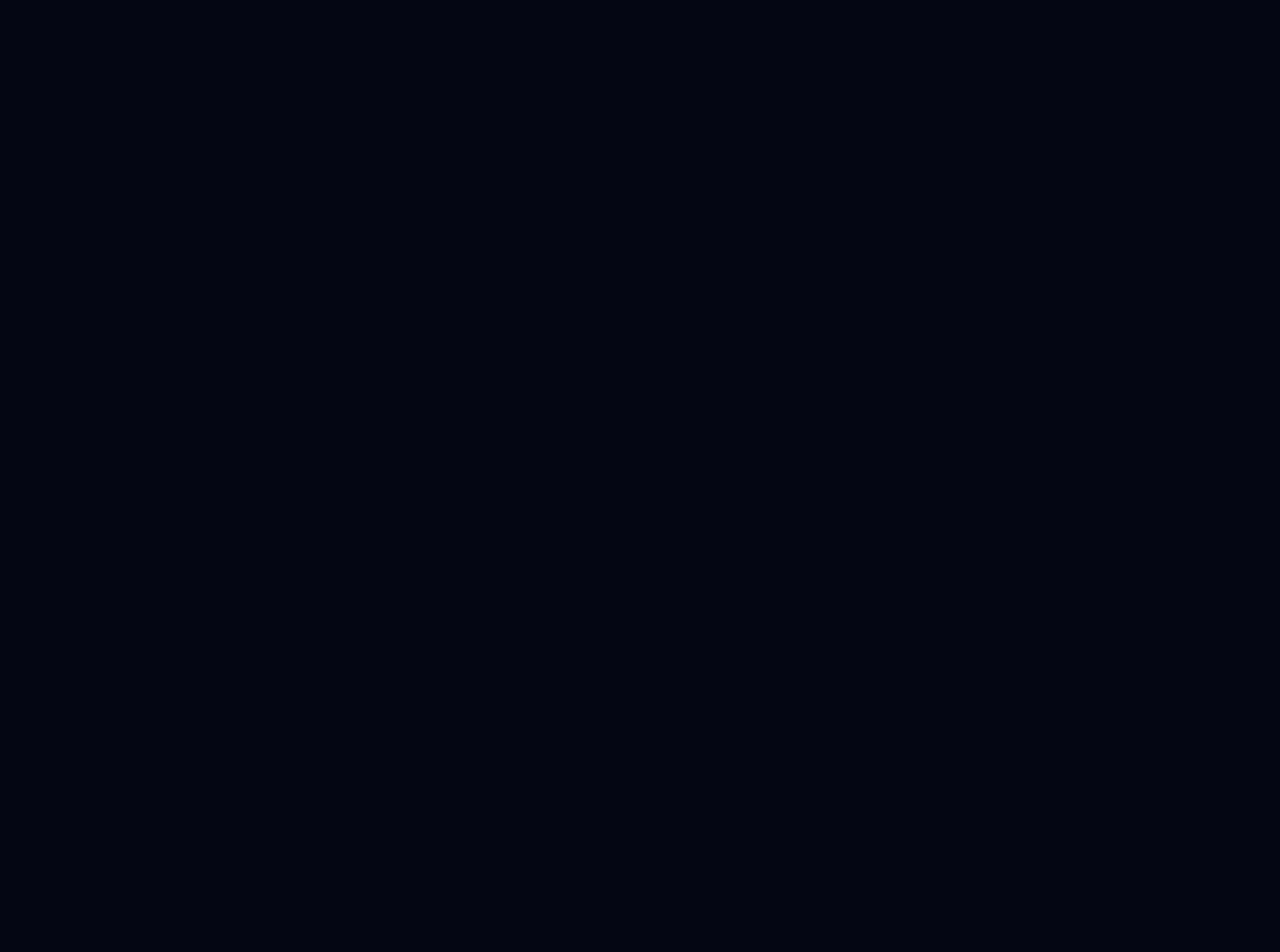
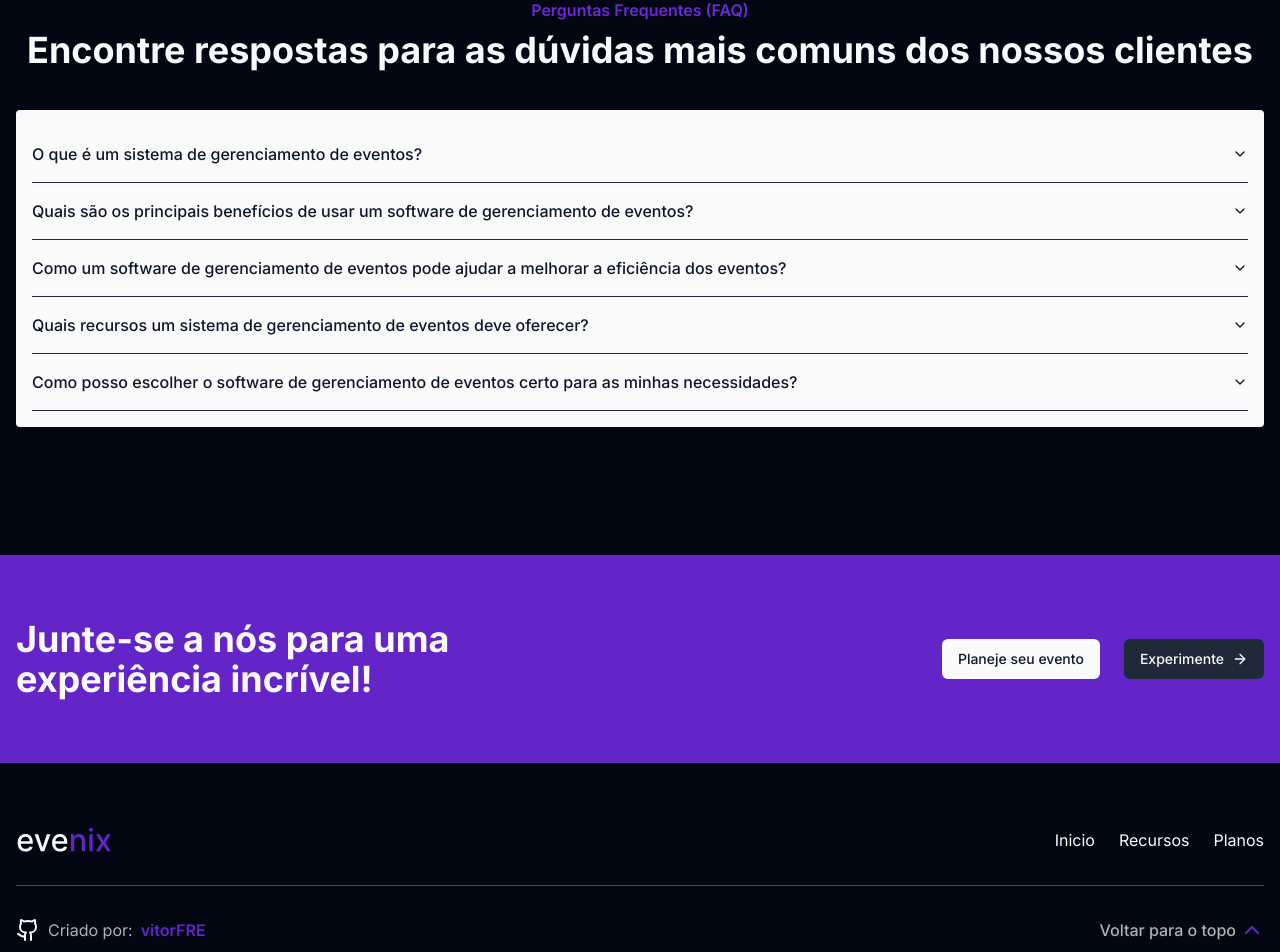
Before and after one commit to vitorFRE/evenix, a Next.js app: page / in a window 1280 px wide. Shown: the part 2451-3403 px from the top of the page. Before the commit the page ends 3000 px from the top, so only its background shows below. Built offline with nearby package versions, Linux system fonts and the light colour scheme.

Commit message:
feat: faq, cta and footer

```diff
--- a/app/page.tsx
+++ b/app/page.tsx
@@ -1,8 +1,15 @@
+import { Footer } from '@/components/footer'
 import Header from '@/components/header'
 import { About } from '@/components/home/about'
+import { Cta } from '@/components/home/cta'
+import { Faq } from '@/components/home/faq'
 import HeroAndDetails from '@/components/home/hero-and-details'
-import { Integrations } from '@/components/home/integrations'
 import TopBar from '@/components/top-bar'
+import dynamic from 'next/dynamic'
+
+const Integrations = dynamic(() => import('../components/home/integrations'), {
+	ssr: false
+})
 
 export default function Home() {
 	return (
@@ -12,6 +19,9 @@ export default function Home() {
 			<HeroAndDetails />
 			<About />
 			<Integrations />
+			<Faq />
+			<Cta />
+			<Footer />
 		</main>
 	)
 }
--- /dev/null
+++ b/components/footer.tsx
@@ -0,0 +1,35 @@
+import { ChevronUp, Github } from 'lucide-react'
+import Link from 'next/link'
+
+export const Footer = () => {
+	return (
+		<footer className='container'>
+			<div className='flex gap-2 justify-center sm:justify-between items-center'>
+				<picture className='hidden sm:flex'>
+					<img
+						className='w-24 cursor-pointer'
+						src='/images/evenix.svg'
+						alt='Logo Evenix'
+					/>
+				</picture>
+				<div className='flex gap-6'>
+					<Link href={'/'}>Inicio</Link>
+					<Link href={'/'}>Recursos</Link>
+					<Link href={'/'}>Planos</Link>
+				</div>
+			</div>
+			<hr className='h-px my-8 bg-[#6325C7] border-0' />
+			<div className='flex pb-4 gap-4 flex-col-reverse sm:flex-row justify-between items-center'>
+				<p className='text-white/70 flex gap-2'>
+					<Github className='text-white' /> Criado por:{' '}
+					<Link className='text-[#6325C7] font-semibold' href={'github.com/vitorFRE'}>
+						vitorFRE
+					</Link>
+				</p>
+				<p className='text-white/70 cursor-pointer font-medium flex gap-1'>
+					Voltar para o topo <ChevronUp className='text-[#6325C7]' />{' '}
+				</p>
+			</div>
+		</footer>
+	)
+}
--- /dev/null
+++ b/components/home/cta.tsx
@@ -0,0 +1,22 @@
+import { ArrowRight } from 'lucide-react'
+import { Button } from '../ui/button'
+
+export const Cta = () => {
+	return (
+		<section className='mt-32 mb-16 bg-[#6325C7]'>
+			<div className='container flex flex-col md:flex-row md:items-center justify-between py-16'>
+				<h1 className='text-white max-w-[460px] font-bold text-4xl'>
+					Junte-se a nós para uma experiência incrível!
+				</h1>
+				<div className='flex mt-4 md:mt-0 flex-col sm:flex-row gap-4 sm:gap-6'>
+					<Button className='bg-white hover:bg-white/90 text-slate-900'>
+						Planeje seu evento
+					</Button>
+					<Button variant={'secondary'}>
+						Experimente <ArrowRight className='ml-2' size={16} />
+					</Button>
+				</div>
+			</div>
+		</section>
+	)
+}
--- /dev/null
+++ b/components/home/faq.tsx
@@ -0,0 +1,69 @@
+import {
+	Accordion,
+	AccordionContent,
+	AccordionItem,
+	AccordionTrigger
+} from '@/components/ui/accordion'
+
+export const Faq = () => {
+	return (
+		<section className='container mt-36'>
+			<div className='flex flex-col justify-center md:items-center'>
+				<span className='text-primary font-semibold mb-2'>
+					Perguntas Frequentes (FAQ)
+				</span>
+				<h2 className='font-bold text-4xl mb-4'>
+					Encontre respostas para as dúvidas mais comuns dos nossos clientes
+				</h2>
+			</div>
+			<Accordion
+				type='single'
+				collapsible
+				className='w-full rounded py-4 px-4 bg-white mt-6'>
+				{pr.map((item, i) => {
+					return (
+						<AccordionItem key={i} value={item.pergunta}>
+							<AccordionTrigger className='text-slate-900'>
+								{item.pergunta}
+							</AccordionTrigger>
+							<AccordionContent className='text-slate-600'>
+								{item.resposta}
+							</AccordionContent>
+						</AccordionItem>
+					)
+				})}
+			</Accordion>
+		</section>
+	)
+}
+
+const pr = [
+	{
+		pergunta: 'O que é um sistema de gerenciamento de eventos?',
+		resposta:
+			'Um sistema de gerenciamento de eventos é uma plataforma digital que ajuda a planejar, organizar e promover eventos de maneira eficiente. Ele abrange desde o registro de participantes até o acompanhamento pós-evento.'
+	},
+	{
+		pergunta:
+			'Quais são os principais benefícios de usar um software de gerenciamento de eventos?',
+		resposta:
+			'Os principais benefícios incluem economia de tempo, automação de tarefas, análise de dados, melhor engajamento do público, e a capacidade de personalizar a experiência do evento.'
+	},
+	{
+		pergunta:
+			'Como um software de gerenciamento de eventos pode ajudar a melhorar a eficiência dos eventos?',
+		resposta:
+			'Um software de gerenciamento de eventos melhora a eficiência ao automatizar tarefas repetitivas, facilitar o registro de participantes, fornecer análises em tempo real e simplificar a comunicação com os participantes.'
+	},
+	{
+		pergunta: 'Quais recursos um sistema de gerenciamento de eventos deve oferecer?',
+		resposta:
+			'Um sistema eficaz deve incluir recursos como registro online, gerenciamento de palestrantes, controle de orçamento, divulgação de eventos e ferramentas de análise de desempenho.'
+	},
+	{
+		pergunta:
+			'Como posso escolher o software de gerenciamento de eventos certo para as minhas necessidades?',
+		resposta:
+			'Ao escolher um software, considere suas necessidades específicas, como o tamanho do evento, o orçamento e os recursos desejados. Avalie as opções disponíveis e escolha aquela que melhor atende aos seus requisitos.'
+	}
+]
--- a/components/home/integrations.tsx
+++ b/components/home/integrations.tsx
@@ -42,12 +42,10 @@ const integrations = [
 	}
 ]
 
-export const Integrations = () => {
+const Integrations = () => {
 	const cardWidth = 430
 	const minWidth = 1440
-
-	const containerWidth =
-		typeof window !== 'undefined' ? Math.max(window.innerWidth, minWidth) : minWidth
+	const containerWidth = Math.max(window.innerWidth, minWidth)
 
 	const repeatTimes = Math.ceil(containerWidth / cardWidth) + 1
 
@@ -67,7 +65,7 @@ export const Integrations = () => {
 
 	return (
 		<div className='mt-32'>
-			<div className='flex flex-col justify-center items-center'>
+			<div className='container flex flex-col md:justify-center md:items-center'>
 				<span className='text-primary font-semibold mb-2'>Integrações</span>
 				<h2 className='font-bold text-4xl mb-4'>
 					Escolha as integrações que se ajustam ao seu gosto
@@ -75,7 +73,6 @@ export const Integrations = () => {
 			</div>
 			<div className='overflow-hidden w-full flex mt-11'>
 				<motion.div
-					suppressHydrationWarning
 					variants={tickerVariants}
 					initial='animate'
 					animate='animate'
@@ -99,3 +96,5 @@ export const Integrations = () => {
 		</div>
 	)
 }
+
+export default Integrations
--- /dev/null
+++ b/components/ui/accordion.tsx
@@ -0,0 +1,60 @@
+"use client"
+
+import * as React from "react"
+import * as AccordionPrimitive from "@radix-ui/react-accordion"
+import { ChevronDown } from "lucide-react"
+
+import { cn } from "@/lib/utils"
+
+const Accordion = AccordionPrimitive.Root
+
+const AccordionItem = React.forwardRef<
+  React.ElementRef<typeof AccordionPrimitive.Item>,
+  React.ComponentPropsWithoutRef<typeof AccordionPrimitive.Item>
+>(({ className, ...props }, ref) => (
+  <AccordionPrimitive.Item
+    ref={ref}
+    className={cn("border-b", className)}
+    {...props}
+  />
+))
+AccordionItem.displayName = "AccordionItem"
+
+const AccordionTrigger = React.forwardRef<
+  React.ElementRef<typeof AccordionPrimitive.Trigger>,
+  React.ComponentPropsWithoutRef<typeof AccordionPrimitive.Trigger>
+>(({ className, children, ...props }, ref) => (
+  <AccordionPrimitive.Header className="flex">
+    <AccordionPrimitive.Trigger
+      ref={ref}
+      className={cn(
+        "flex flex-1 items-center justify-between py-4 font-medium transition-all hover:underline [&[data-state=open]>svg]:rotate-180",
+        className
+      )}
+      {...props}
+    >
+      {children}
+      <ChevronDown className="h-4 w-4 shrink-0 transition-transform duration-200" />
+    </AccordionPrimitive.Trigger>
+  </AccordionPrimitive.Header>
+))
+AccordionTrigger.displayName = AccordionPrimitive.Trigger.displayName
+
+const AccordionContent = React.forwardRef<
+  React.ElementRef<typeof AccordionPrimitive.Content>,
+  React.ComponentPropsWithoutRef<typeof AccordionPrimitive.Content>
+>(({ className, children, ...props }, ref) => (
+  <AccordionPrimitive.Content
+    ref={ref}
+    className={cn(
+      "overflow-hidden text-sm transition-all data-[state=closed]:animate-accordion-up data-[state=open]:animate-accordion-down",
+      className
+    )}
+    {...props}
+  >
+    <div className="pb-4 pt-0">{children}</div>
+  </AccordionPrimitive.Content>
+))
+AccordionContent.displayName = AccordionPrimitive.Content.displayName
+
+export { Accordion, AccordionItem, AccordionTrigger, AccordionContent }
--- a/package.json
+++ b/package.json
@@ -9,6 +9,7 @@
     "lint": "next lint"
   },
   "dependencies": {
+    "@radix-ui/react-accordion": "^1.1.2",
     "@radix-ui/react-avatar": "^1.0.4",
     "@radix-ui/react-slot": "^1.0.2",
     "@types/node": "20.6.3",
```
Also changed, not shown: 1 other file (tests, documents, lock files or other folders).
